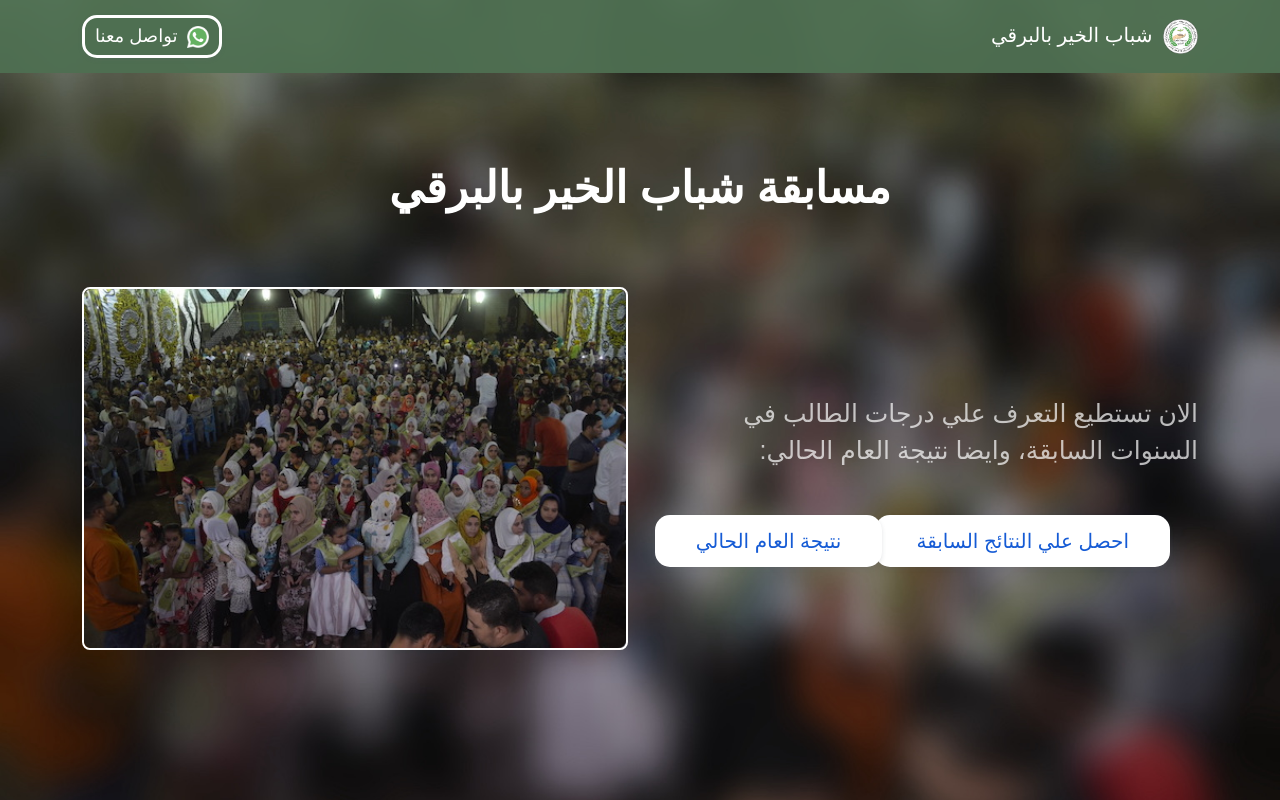
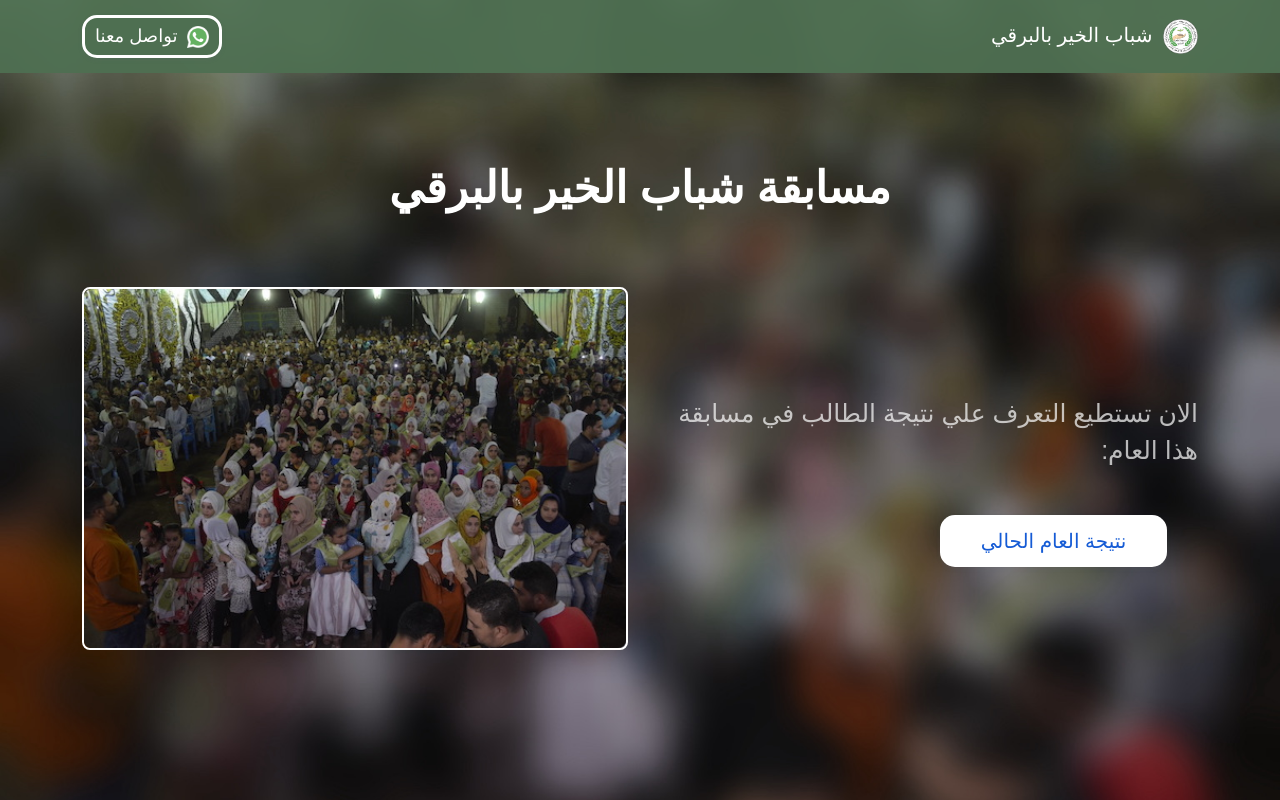
Before and after one commit to tariqhosny/Shabab-Elkhier, a Django app: page / in a window 1280 px wide. Run offline with Django 4.2, Linux system fonts and the light colour scheme; some libraries are stand-ins or nearby versions.

Commit message:
remove the previous results

```diff
--- a/landing/urls.py
+++ b/landing/urls.py
@@ -3,5 +3,5 @@ from . import views
 
 urlpatterns = [
     path('', views.landing, name="index"),
-    path('result', views.results, name="result"),
+    # path('result', views.results, name="result"),
 ]
--- a/templates/landing/landing.html
+++ b/templates/landing/landing.html
@@ -20,14 +20,9 @@
                     <div class="col-lg-6 col-md-12 col-12">
                         <div class="header-content">
                             <p style="font-size:25px; text-align: right">
-                                الان تستطيع التعرف علي درجات الطالب في السنوات السابقة، وايضا نتيجة العام الحالي:
+                                الان تستطيع التعرف علي نتيجة الطالب في مسابقة هذا العام:
                             </p>
                             <div class="row button" style="text-align: center">
-                                <div class="col-md-6">
-                                    <div class="navbar-brand">
-                                        <a class="primary-btn landing-button" href="{% url 'result' %}">احصل علي النتائج السابقة</a>
-                                    </div>
-                                </div>
                                 <div class="col-md-6">
                                     <div class="navbar-brand">
                                         <a class="primary-btn landing-button" href="{% url 'natiga' %}">نتيجة العام الحالي</a>
```
